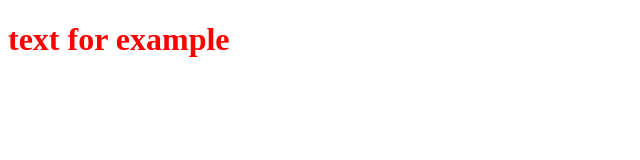
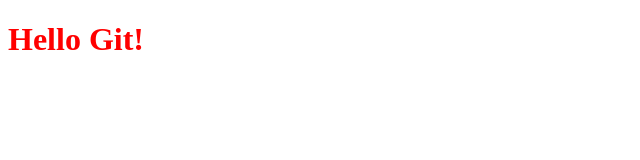
Before and after one commit to vitaliy24/project-git-test, a plain HTML site: page index.html in a window 1280 px wide. Shown: the whole page, without its empty margins (0-640 px from the left). Drawn offline with Linux system fonts and the light colour scheme.

Commit message:
second comit h1 Hello Git!

```diff
--- a/index.html
+++ b/index.html
@@ -10,7 +10,7 @@
 </head>
 
 <body>
-    <h1>text for example</h1>
+    <h1>Hello Git!</h1>
 </body>
 
 </html>
```
